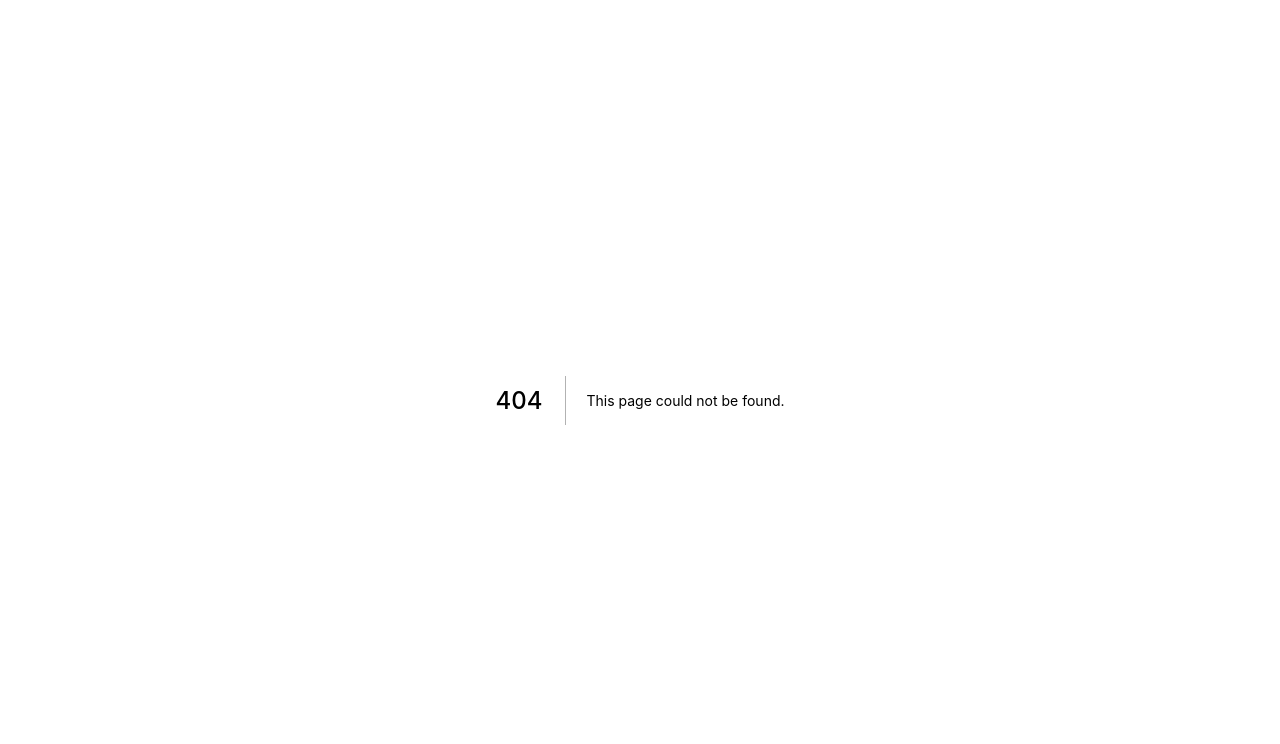
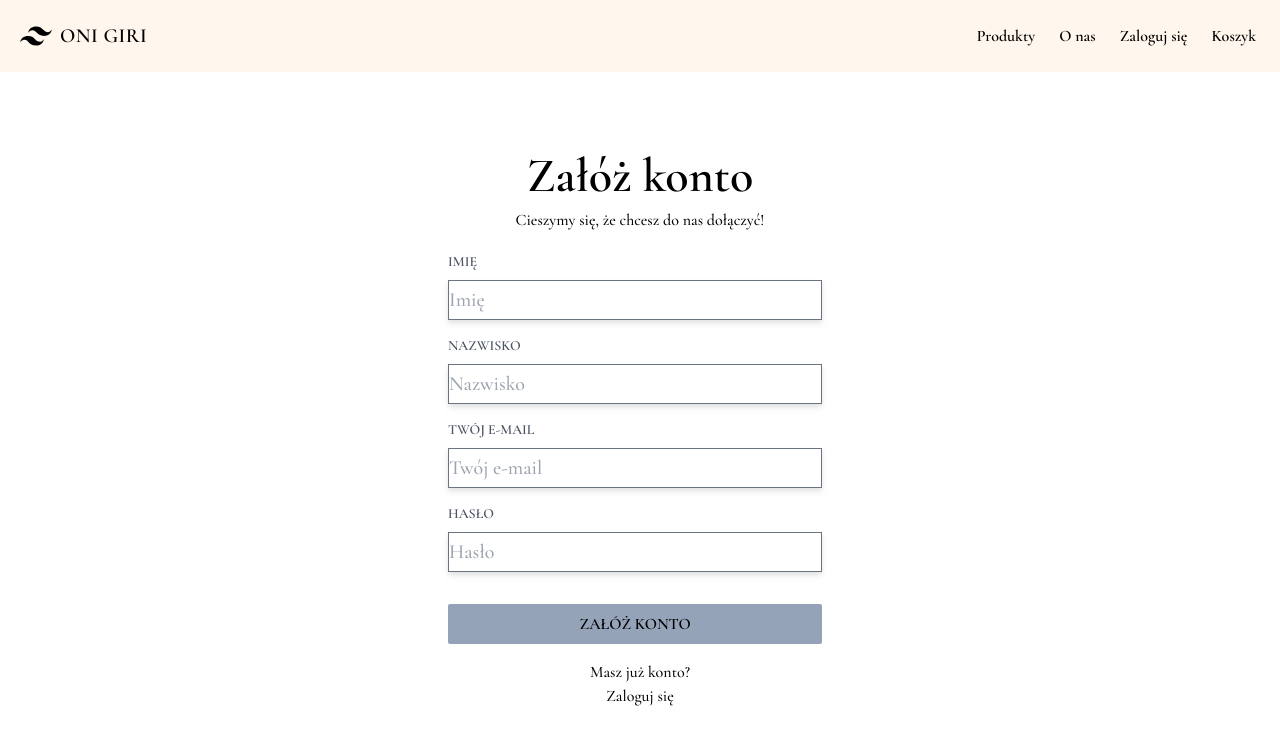
Before and after one commit to kkuczniak/ONIGIRI, a Next.js app: page /register in a window 1280 px wide. Before the commit this address had no page. Shown: the top 744 px of the page. Built offline with nearby package versions, Linux system fonts and the light colour scheme.

Commit message:
added login and register layout

```diff
--- a/components/Layout.js
+++ b/components/Layout.js
@@ -13,6 +13,7 @@ export default function Layout({ title, children, description }) {
       <Head>
         <title>{title ? `${title} - ONIGIRI` : 'ONIGIRI'}</title>
         {description && <meta name='description' content={description} />}
+        <link rel='shortcut icon' href='/leafIcon.png' />
       </Head>
       <Header />
       <main className='font-serif font-medium '>{children}</main>
--- a/package.json
+++ b/package.json
@@ -15,7 +15,8 @@
     "next": "12.1.0",
     "next-connect": "^0.12.2",
     "react": "17.0.2",
-    "react-dom": "17.0.2"
+    "react-dom": "17.0.2",
+    "react-hook-form": "^7.27.1"
   },
   "devDependencies": {
     "@babel/core": "^7.17.5",
--- a/pages/cart.js
+++ b/pages/cart.js
@@ -1,4 +1,5 @@
 import { useContext } from 'react';
+import { useRouter } from 'next/router';
 import axios from 'axios';
 import dynamic from 'next/dynamic';
 import Link from 'next/link';
@@ -7,6 +8,7 @@ import { Store } from '../utils.js/Store';
 import Layout from '../components/Layout';
 
 function CartScreen() {
+  const router = useRouter();
   const { state, dispatch } = useContext(Store);
   const {
     cart: { cartItems },
@@ -24,6 +26,10 @@ function CartScreen() {
 
   const removeItemHandler = (item) => {
     dispatch({ type: 'CART_REMOVE_ITEM', payload: item });
+  };
+
+  const checkoutHandler = () => {
+    router.push('/shipping');
   };
 
   return (
@@ -81,7 +87,10 @@ function CartScreen() {
                   produkty) :{' '}
                   {cartItems.reduce((a, c) => a + c.quantity * c.price, 0)} zł
                 </h2>
-                <button className='w-56 pt-2 bg-neutral-800 text-white uppercase'>
+                <button
+                  onClick={checkoutHandler}
+                  className='w-56 pt-2 bg-neutral-800 text-white uppercase'
+                >
                   Przejdź do kasy
                 </button>
               </div>
--- /dev/null
+++ b/pages/login.js
@@ -0,0 +1,49 @@
+import Link from 'next/link';
+import Layout from '../components/Layout';
+
+export default function Login() {
+  return (
+    <Layout title='login'>
+      <section className='login flex justify-center h-screen'>
+        <div className='formContainer w-full max-w-md lg:mt-20 mt-10 flex flex-col items-center  '>
+          <h1 className='text-5xl font-semibold pb-2'>Cześć, tęskniliśmy!</h1>
+          <h3 className=''>Zaloguj się do swojego konta</h3>
+          <form className='w-full flex flex-col justify-start pl-8 pt-5 mb-4'>
+            <div className='mb-4'>
+              <label
+                className='block text-gray-600 text-sm font-bold mb-2 uppercase'
+                for='username'
+              >
+                TWÓJ E-MAIL
+              </label>
+              <input
+                className='h-10 w-[90%] border border-solid border-gray-500 drop-shadow-md outline-none text-xl'
+                type='text'
+                placeholder='Twój e-mail'
+              />
+            </div>
+            <div className='mb-4'>
+              <label
+                className='block text-gray-600 text-sm font-bold mb-2 uppercase'
+                for='password'
+              >
+                HASŁO
+              </label>
+              <input
+                className='h-10 w-[90%] border border-solid border-gray-500 drop-shadow-md outline-none text-xl'
+                type='password'
+                placeholder='Hasło'
+              />
+            </div>
+
+            <button className='h-10 w-[90%] mt-4 bg-slate-400 rounded-sm uppercase font-semibold'>
+              Zaloguj się
+            </button>
+          </form>
+          <p>Nie posiadasz konta?</p>
+          <Link href='/register'>Zarejestruj się</Link>
+        </div>
+      </section>
+    </Layout>
+  );
+}
--- a/pages/product/[slug].js
+++ b/pages/product/[slug].js
@@ -23,7 +23,7 @@ export default function ProductScreen(props) {
       window.alert('Przepraszamy, brak produktu na magazynie');
     }
     const existItem = state.cart.cartItems.find((x) => x._id === product._id);
-    const quantity = existItem ? existItem.quantity + count : 1;
+    const quantity = existItem ? existItem.quantity + count : count;
     dispatch({
       type: 'CART_ADD_ITEM',
       payload: { ...product, quantity },
--- /dev/null
+++ b/pages/register.js
@@ -0,0 +1,76 @@
+import Link from 'next/link';
+import Layout from '../components/Layout';
+
+export default function Register() {
+  return (
+    <Layout title='register'>
+      <section className='login flex justify-center h-screen'>
+        <div className='formContainer w-full max-w-md lg:mt-20 mt-10 flex flex-col items-center  '>
+          <h1 className='text-5xl font-semibold pb-2'>Załóż konto</h1>
+          <h3 className=''>Cieszymy się, że chcesz do nas dołączyć!</h3>
+          <form className='w-full flex flex-col justify-start pl-8 pt-5 mb-4'>
+            <div className='mb-4'>
+              <label
+                className='block text-gray-600 text-sm font-bold mb-2 uppercase'
+                for='username'
+              >
+                Imię
+              </label>
+              <input
+                className='h-10 w-[90%] border border-solid border-gray-500 drop-shadow-md outline-none text-xl'
+                type='text'
+                placeholder='Imię'
+              />
+            </div>
+            <div className='mb-4'>
+              <label
+                className='block text-gray-600 text-sm font-bold mb-2 uppercase'
+                for='username'
+              >
+                Nazwisko
+              </label>
+              <input
+                className='h-10 w-[90%] border border-solid border-gray-500 drop-shadow-md outline-none text-xl'
+                type='text'
+                placeholder='Nazwisko'
+              />
+            </div>
+            <div className='mb-4'>
+              <label
+                className='block text-gray-600 text-sm font-bold mb-2 uppercase'
+                for='username'
+              >
+                TWÓJ E-MAIL
+              </label>
+              <input
+                className='h-10 w-[90%] border border-solid border-gray-500 drop-shadow-md outline-none text-xl'
+                type='email'
+                placeholder='Twój e-mail'
+              />
+            </div>
+            <div className='mb-4'>
+              <label
+                className='block text-gray-600 text-sm font-bold mb-2 uppercase'
+                for='password'
+              >
+                HASŁO
+              </label>
+              <input
+                className='h-10 w-[90%] border border-solid border-gray-500 drop-shadow-md outline-none text-xl'
+                type='password'
+                placeholder='Hasło'
+              />
+            </div>
+
+            <button className='h-10 w-[90%] mt-4 bg-slate-400 rounded-sm uppercase font-semibold'>
+              Załóż konto
+            </button>
+          </form>
+
+          <p>Masz już konto?</p>
+          <Link href='/login'>Zaloguj się</Link>
+        </div>
+      </section>
+    </Layout>
+  );
+}
--- /dev/null
+++ b/pages/shipping.js
@@ -0,0 +1,7 @@
+import { useRouter } from 'next/router';
+
+export default function Shipping() {
+  const router = useRouter();
+  router.push('/login');
+  return <div>shipping</div>;
+}
```
Also changed, not shown: 1 other file (tests, documents, lock files or other folders).
